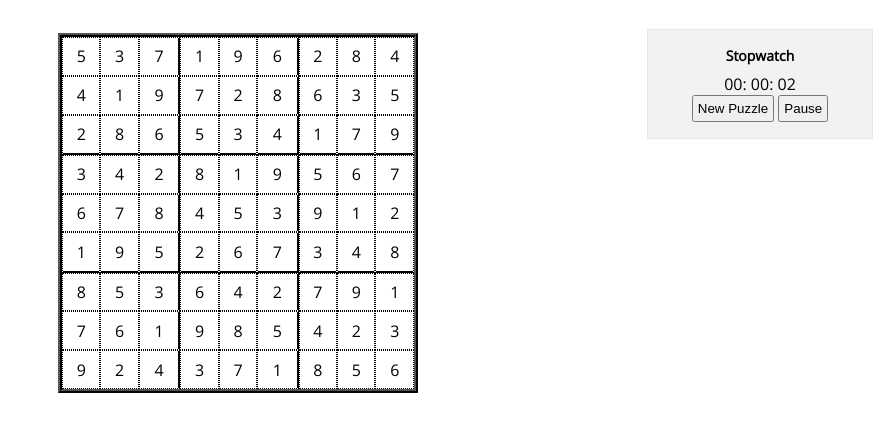
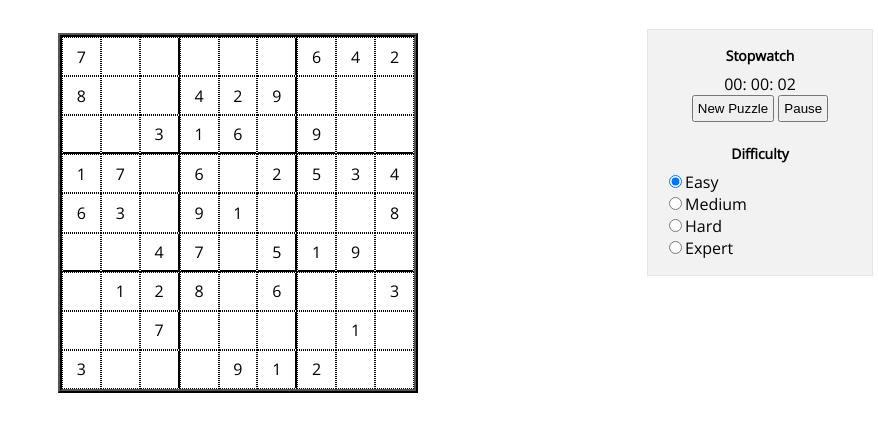
Before and after one commit to derk-the-jerk/Sudoku, a website: page public_html/index.html in a window 1280 px wide. Both pictures are taken after a click on the button "New Puzzle". Shown: the part 67-498 px from the top of the page, without its empty margins (402-1280 px from the left). Drawn offline with nearby package versions, Linux system fonts and the light colour scheme.

Commit message:
Able to Choose Difficulty Level
Can change difficulty level; ready puzzles being generated. No test for
solvability yet, or input listening (mouse or keyboard)

```diff
--- a/public_html/JS/Taskfile.js
+++ b/public_html/JS/Taskfile.js
@@ -35,13 +35,10 @@ function updateDisplay(){ //run stopwatch
     else {$('#timer').find('.value_M').text(value_m); }
     if (value_h < 10) { $('#timer').find('.value_H').text('0' + value_h); }
     else {$('#timer').find('.value_H').text(value_h); }
-}
+}//runs the stopwatch
 
-function loadTable(puzzleOrig) { //loads the initial sudoku puzzle
-    var table = document.getElementById("#puzzle");
-    //var tbody = document.createElement('tbody');
+function array2HTML(puzzleOrig) {
     var tempStr = "";
-    //alert(puzzleOrig.length);
 
     for (var i=0; i<puzzleOrig.length; i++) {
         tempStr += "<tr>";
@@ -65,14 +62,49 @@ function loadTable(puzzleOrig) { //loads the initial sudoku puzzle
         }
         tempStr += '</tr>';
     }
-    //alert('hi');
-    $('#puzzle').html(tempStr);
+    return tempStr;
+}
 
+function loadTable(puzzleOrig, level) { //loads the initial sudoku puzzle
+    var tempStr = array2HTML(puzzleOrig);
+    //var finalHTML = emptySquares(tempStr, level);
+
+    $('#puzzle').html(tempStr); // this is where the table is actually displayed
+    //$('#puzzle').css("display: none");
+    emptySquares(tempStr, level);
+
+} // display the table
+
+function emptySquares(initHTML, level) {
+    var sq2del = 35 + level * 5;
+
+    var puzzle = Array(); // converts string of HTML text to array
+    $("table tr").each(function(i, v){
+        puzzle[i] = Array();
+        $(this).children('td').each(function(ii, vv){
+            puzzle[i][ii] = $(this).text();
+        });
+    })
+
+    for (i = 0; i <= sq2del; i++) { //erasing spots at random
+        rows = parseInt(Math.random() * 9);
+        cols = parseInt(Math.random() * 9);
+        if (puzzle[rows][cols] === "") {
+            i -= 1;
+        }
+//        else {console.log(i + " (" + rows + ', ' + cols + ") value: " +
+//                    puzzle[rows][cols]);}
+        puzzle[rows][cols] = "";
+    }
+
+    var finalHTML = array2HTML(puzzle);
+    $('#puzzle').html(finalHTML);
+    return finalHTML;
 }
 
 function modifyPuzzle (puzzleOrig) {
     var newPuzzle = puzzleOrig;
-    for (iter = 0; iter < 10; iter ++) {
+    for (iter = 0; iter < 30; iter ++) {
         var randTransform = parseInt(Math.random() * 4);
         switch (randTransform) {
             case 0: //row swap within a subblock
@@ -142,12 +174,15 @@ function modifyPuzzle (puzzleOrig) {
         }
     }
     return newPuzzle;
-}
+} // randomize puzzle
 
 jQuery(document).ready(function($) {
     $('#new_puz').bind("click", function(e) {
-        var puz2load = modifyPuzzle(puzzleDefault);
-        loadTable(puz2load);
+        var level = $('input[name=diff]:checked').val(); //the selected level
+        var puz2load = modifyPuzzle(puzzleDefault); //randomize puzzle
+
+        loadTable(puz2load, level);
+
         $('#timer').find('.value_S').text('00');
         $('#timer').find('.value_M').text('00');
         $('#timer').find('.value_H').text('00');
--- a/public_html/css/main.scss
+++ b/public_html/css/main.scss
@@ -45,6 +45,9 @@ article {
 input {
     padding:4px;
 }
+#difficulty {
+    text-align: left;
+}
 
 #puzzle {
     border: 4px ridge #555;
@@ -53,8 +56,12 @@ input {
     margin: auto;
     float: none;
     text-align: center;
+    tr {
+        height: 39px;
+    }
     td {
+        width: 39px;
         border-spacing: 0px;
-        border: 1px solid black;
+        border: 1px dotted black;
     }
 }
--- a/public_html/index.html
+++ b/public_html/index.html
@@ -28,6 +28,14 @@ and open the template in the editor.
             </div>
             <input type="button" value="New Puzzle" id="new_puz" />
             <input type="button" value="Pause" id="pause_resume" />
+            <br /><br />
+            <h2>Difficulty</h2>
+            <div id="difficulty">
+                <input type="radio" name="diff" value="1" checked>Easy<br>
+                <input type="radio" name="diff" value="2">Medium<br>
+                <input type="radio" name="diff" value="3">Hard<br>
+                <input type="radio" name="diff" value="4">Expert<br>
+            </div>
         </nav>
         <article>
             <table id="puzzle" cellspacing="0">
```
Also changed, not shown: public_html/css/main.css, 1 other file.
